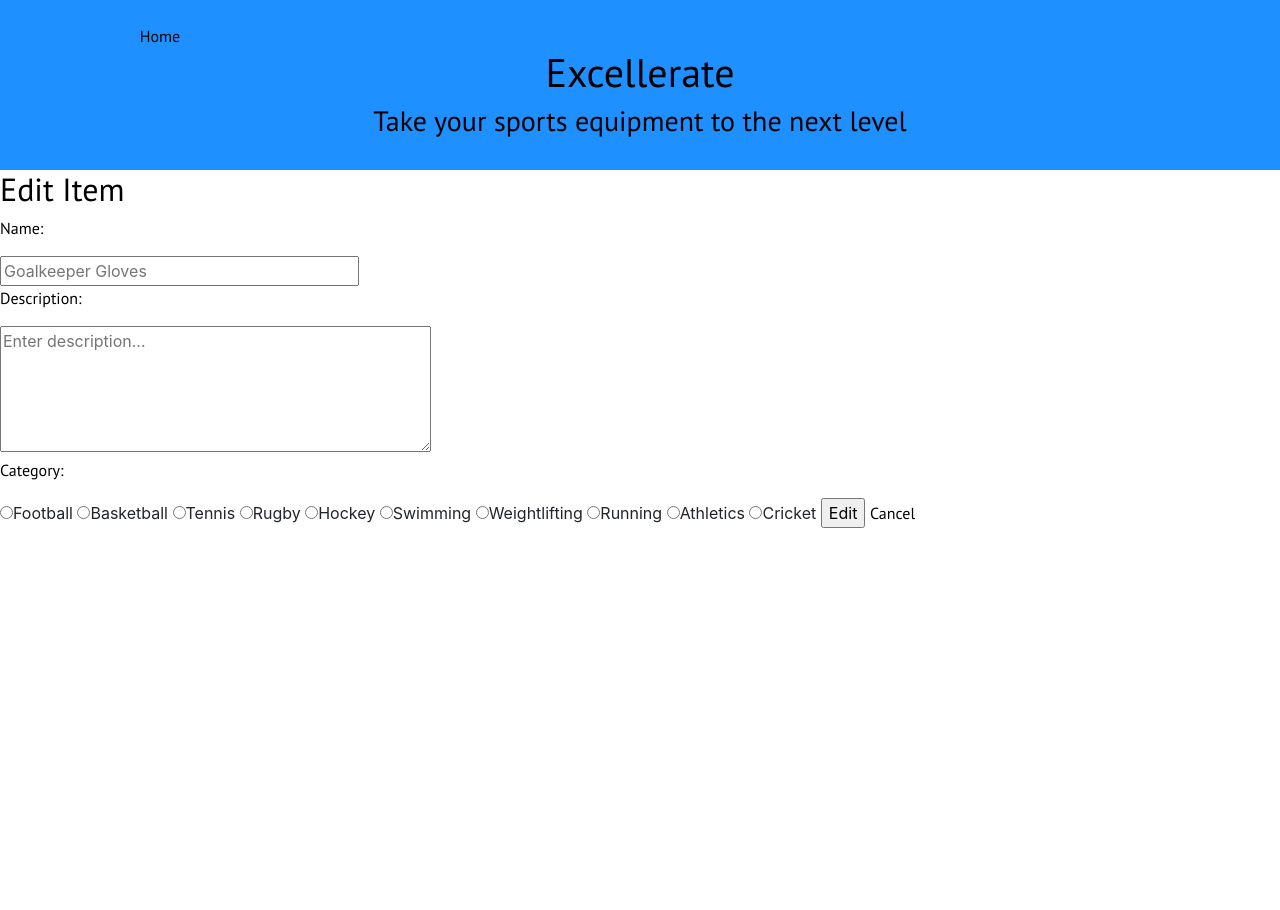
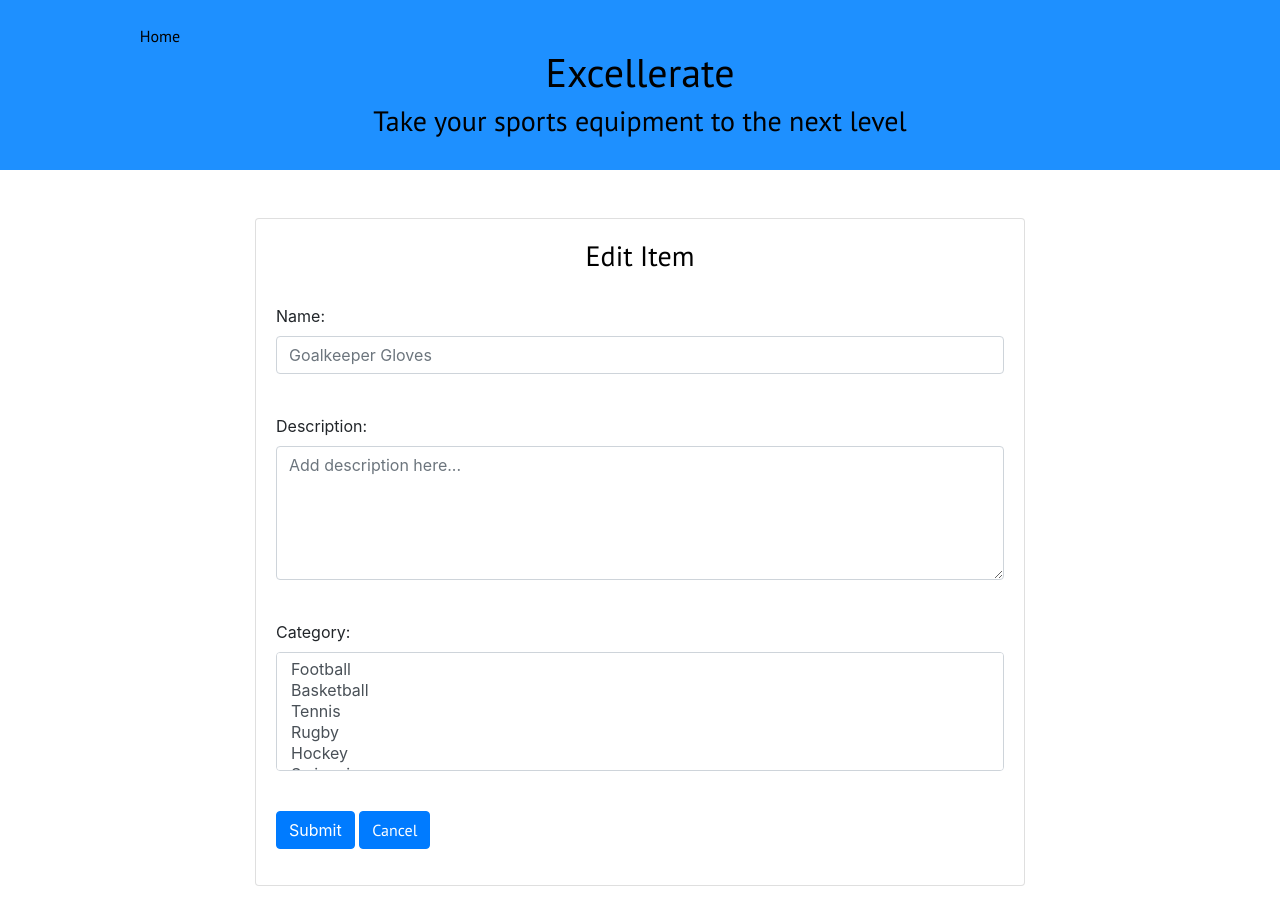
Before and after one commit to agodwinp/item-catalog, a Flask app: page /catalog/1/items/2/edit in a window 1280 px wide. Before the commit the page ends 528 px from the top, so only its background shows below. Run offline with Flask 2, Linux system fonts and the light colour scheme; the visitor is signed in with stand-in values (Sample User, id 1); data comes from the database, SQL or seed files in the repository; some libraries are stand-ins or nearby versions.

Commit message:
feat: form styling for editItem

```diff
--- a/templates/editItem.html
+++ b/templates/editItem.html
@@ -2,18 +2,55 @@
 {% block content %}
 {% include "header.html" %}
 
-    <h2> Edit Item </h2>
-        <form action = "{{url_for('editItem', category_id=category_id, item_id=item_id)}}" method = 'post'>
-            <p>Name:</p>
-            <input type ='text' size='30' name='title' placeholder = '{{item_name}}'>
-            <p>Description:</p>
-            <textarea name = 'description' rows='5' cols='40' placeholder = 'Enter description...'></textarea>
-            <p>Category:</p>
-                {% for i in categories %}
-                <input type ='radio' name='category_id' value='{{i.id}}'>{{i.name}}
-                {% endfor %}
-            <input type='submit' value='Edit'>
-            <a href = "{{url_for('showItems', category_id=category_id)}}">Cancel</a>
-        </form>
+    </br></br>
+    <div class="container" style="width: 50rem;">
+        <div class="card">
+            <div class="card-body">
+                <h3>Edit Item</h3>
+                </br>
+                <form class="addForm" action="{{url_for('editItem', category_id=category_id, item_id=item_id)}}" method='post'>
+                    <!-- Name -->
+                    <div class="form-group">
+                        <label for="exampleFormControlInput1">Name:</label>
+                        <input type="text" size=30 name='title' class="form-control" id="exampleFormControlInput1" placeholder="{{item_name}}">
+                    </div>
+                    </br>
+                    <!-- Description -->
+                    <div class="form-group">
+                        <label for="exampleFormControlTextarea1">Description:</label>
+                        <textarea name='description' class="form-control" id="exampleFormControlTextarea1" placeholder="Add description here..." rows=5></textarea>
+                    </div>
+                    </br>
+                    <!-- Category selector -->
+                    <div class="form-group">
+                        <label for="exampleFormControlSelector1">Category:</label>
+                        <select name="category_id" class="custom-select" id="exampleFormControlSelector1" size="5">
+                            {% for i in categories %}
+                                {% if i == category_name %}
+                                    <option selected name="category_id" value={{i.id}}>{{i.name}}</option>
+                                {% else %}
+                                    <option name="category_id" value={{i.id}}>{{i.name}}</option>
+                                {% endif %}
+                            {% endfor %}
+                        </select>
+                    </div>
+                    </br>
+                    <!-- Confirm / Cancel buttons -->
+                    <div class="container">
+                        <div class="row">
+                            <div class="form-group">
+                                <button type="submit" class="btn btn-primary">Submit</button>
+                                <a href="{{url_for('showItems', category_id=category_id)}}" class="btn btn-primary">Cancel</a>
+                            </div>
+                        </div>
+                    </div>
+                </form>
+            </div>
+        </div>
+    </div>
+
+
+
+
 
 {% endblock %}
```
